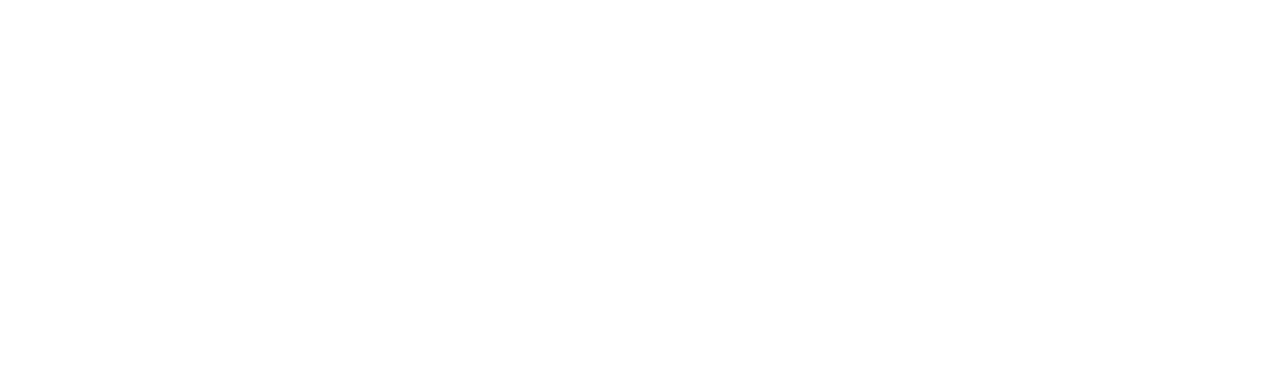
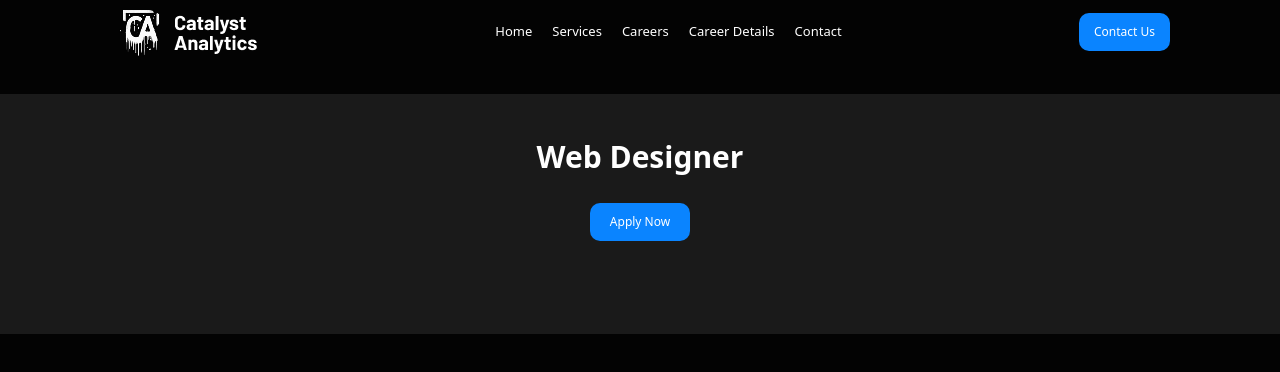
Before and after one commit to gafurovsaidjafar090909-hash/day18exam, a website: page src/index4.html in a window 1280 px wide. Drawn offline with Linux system fonts and the light colour scheme.

Commit message:
section1

```diff
--- a/src/index4.html
+++ b/src/index4.html
@@ -8,5 +8,37 @@
 </head>
 <body>
 
+
+<body  class="bg-[#030303]">
+
+
+
+     <div class="flex flex-row max-w-[1100px] m-auto items-center justify-between pl-[20px] pr-[20px]">
+
+        <img src="./img/Logo (10).png" alt="">
+
+        <div class="hidden lg:flex gap-[20px] text-[13px] font-light text-[white]">
+            <a href="./index.html">Home</a>
+            <a href="./index2.html">Services</a>
+            <a href="./index3.html">Careers</a>
+            <a href="./index4.html">Career Details</a>
+            <a href="./index5.html">Contact</a>
+        </div>
+
+        <button class="bg-[#0A84FF] p-[10px] pl-[15px] pr-[15px] rounded-[10px] text-[12px] text-[white]  ">Contact Us</button>
+    </div>
+
+
+    <div class="bg-[#1A1A1A] h-[240px] mt-[30px] w-[100%] flex flex-col items-center">
+
+         <h1 class="text-[30px] text-white text-center font-extrabold pt-[40px]">Web Designer</h1> <br>
+         <p class="bg-[#0A84FF] p-[10px] pl-[20px] pr-[20px] rounded-[10px] text-white text-[12px] ">Apply Now</p>
+    </div>
+
+
+
+
+
+
 </body>
 </html>
```
Also changed, not shown: src/img/image 6 (2).png (added), src/output.css.
